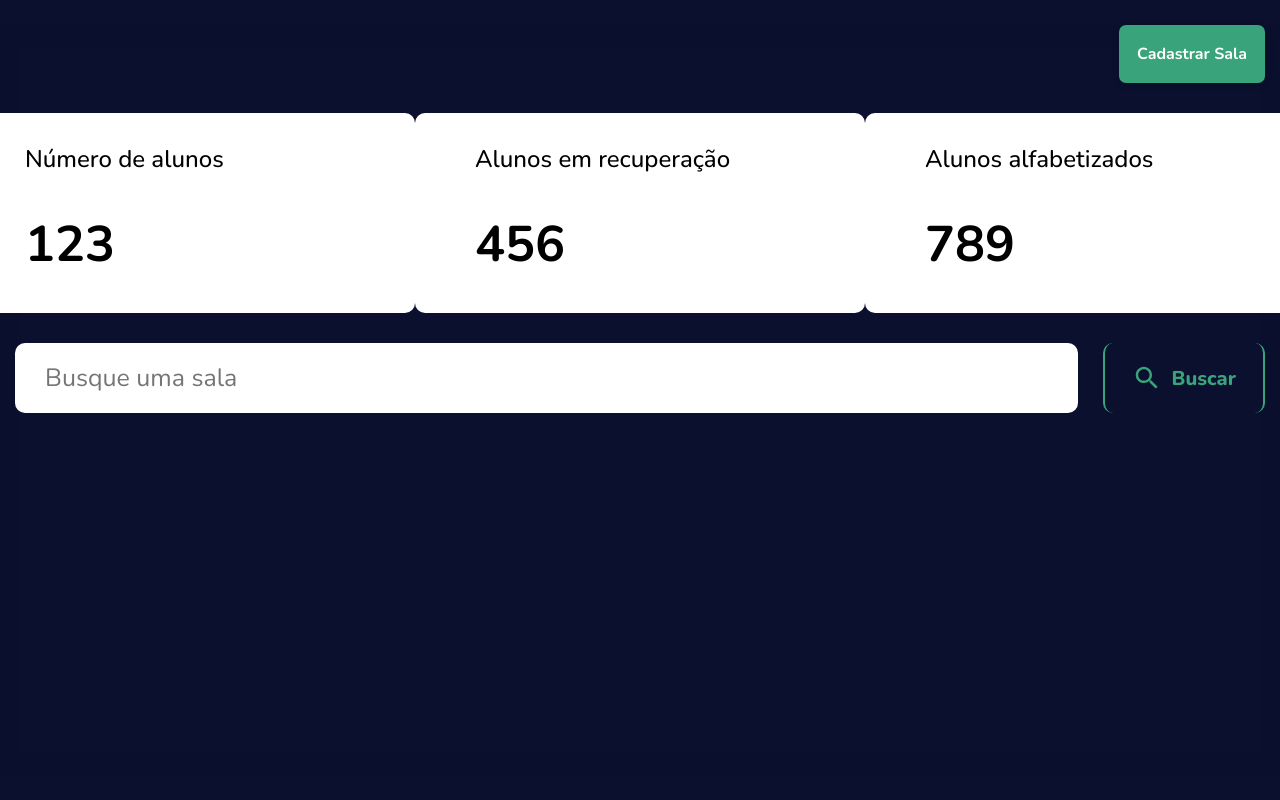
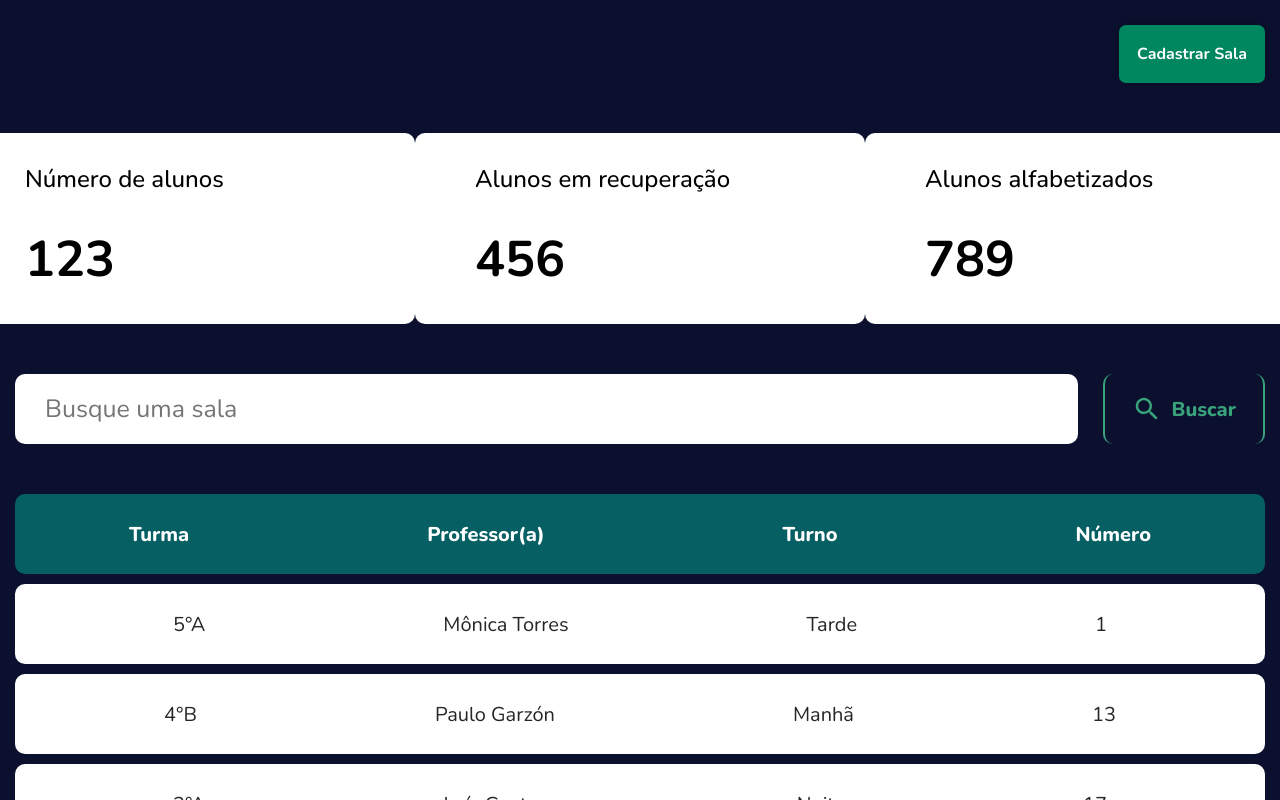
Before and after one commit to neresdev/nrs-school-front, a React (Vite) app: page /classrooms in a window 1280 px wide. Both pictures are taken after typing "name@example.com", "Sample123" into the empty fields and a click on the button "Entrar". Shown: the top 800 px of the page. Built offline with nearby package versions, Linux system fonts and the light colour scheme.

Commit message:
wip: classrooms table

```diff
--- /dev/null
+++ b/src/App.css
@@ -0,0 +1,3 @@
+body {
+    background-color: red;
+}
--- a/src/components/ClassRooms/index.css
+++ b/src/components/ClassRooms/index.css
@@ -1,16 +1,28 @@
 * {
     font-family: "Nunito", sans-serif;
 }
-.classroom-container {
+body {
+    background-color: #0A102D;
+}
+
+.classroom-container{
+    display: flex;
+    justify-content: center;
+    align-items: center;
+    min-height: 100vh;
+    background-size: cover;
+    background-color: #0A102D;
+    background-position: center;
+}
+
+.classroom-body {
     width: 1450px;
     height: 750px;
-    backdrop-filter: blur(10px);
-    border-radius: 39px;
     display: flex;
     flex-direction: column;
     justify-content: start;
     align-items: center;
-    gap: 30px;
+    gap: 50px;
 }
 
 .new-room-container{
@@ -24,7 +36,7 @@
     width: 146px;
     height: 50px;
     height: 58px;
-    background: #39A37C;
+    background: #00875F;
     border: none;
     outline: none;
     border-radius: 7px;
@@ -47,7 +59,6 @@
     height: 70px;
     display: flex;
     justify-content: space-between;
-
     padding-left: 50px;
     padding-right: 50px;
 }
@@ -62,7 +73,7 @@
     border: none;
     height: 100%;
     font-size: 25px;
-    color: #333;
+    color: #000000;
     padding: 30px;
     background-color: #FFF;
     border-radius: 10px;
@@ -93,5 +104,50 @@
     font-weight: 800;
     color: #39A37C;
     font-size: 20px;
+}
+
+.classrooms-container{
+    width: 100%;
+    height: 100vh;
+    padding-left: 50px;
+    padding-right: 50px;
+    display: flex;
+    flex-direction: column;
+    padding-bottom: 30px;
+    gap: 10px;
+}
+
+.classrooms-header{
+    background-color: #065F62;
+    display: flex;
+    justify-content: center;
+    gap: 20%;
+    font-size: 20px;
+    border-radius: 10px;
+    align-items: center;
+    padding: 30px;
+    height: 80px;
 
 }
+
+.classrooms-header p {
+    color: #FFF;
+    font-weight: 800;
+}
+
+.classrooms-body{
+    background-color: #FFF;
+    display: flex;
+    justify-content: center;
+    gap: 20%;
+    font-size: 20px;
+    border-radius: 10px;
+    align-items: center;
+    padding: 30px;
+    height: 80px;
+
+}
+
+.classrooms-body p {
+    color: #262626;
+}
--- a/src/components/ClassRooms/index.jsx
+++ b/src/components/ClassRooms/index.jsx
@@ -4,8 +4,8 @@ import SearchIcon from '@mui/icons-material/Search';
 
 export default function ClassRooms(){
     return (
-       <div className="container">
-        <div className='classroom-container'>
+       <div className="classroom-container">
+        <div className='classroom-body'>
             <div className='new-room-container'>
                 <button className='new-room-button'>Cadastrar Sala</button>
             </div>
@@ -18,6 +18,40 @@ export default function ClassRooms(){
                 <input type='text' placeholder='Busque uma sala' className='search-classrooms-input' />
                 <button className='button-search-classrooms'> <SearchIcon  className='icon-search-classrooms'/> <p className='label-search-classrooms'>Buscar</p> </button>
             </div>
+            <div className='classrooms-container'>
+                <div className='classrooms-header'>
+                    <p>Turma</p>
+                    <p>Professor(a)</p>
+                    <p>Turno</p>
+                    <p>Número</p>
+                </div>
+
+                <div className='classrooms-body'>
+                    <p>5°A</p>
+                    <p>Mônica Torres</p>
+                    <p>Tarde</p>
+                    <p>1</p>
+                </div>
+                <div className='classrooms-body'>
+                    <p>4°B</p>
+                    <p>Paulo Garzón</p>
+                    <p>Manhã</p>
+                    <p>13</p>
+                </div>
+                <div className='classrooms-body'>
+                    <p>3°A</p>
+                    <p>Luís Gustavo</p>
+                    <p>Noite</p>
+                    <p>17</p>
+                </div>
+                <div className='classrooms-body'>
+                    <p>6°C</p>
+                    <p>Maria Silva</p>
+                    <p>Tarde</p>
+                    <p>19</p>
+                </div>
+
+            </div>
         </div>
        </div>
     )
```
